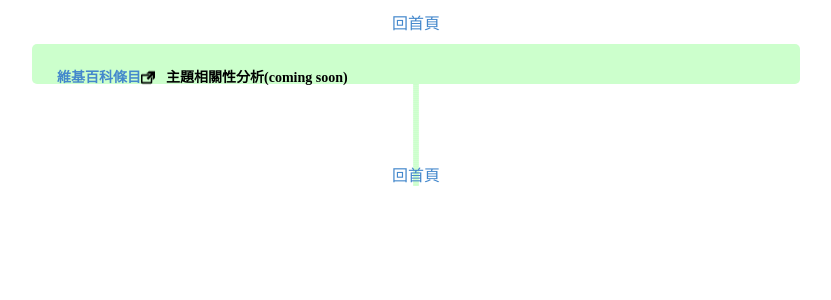
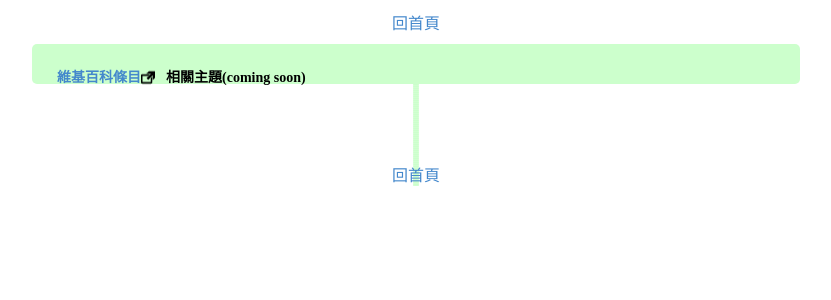
Before and after one commit to radjan/newspac, a Django app: template templates/topic.html in a window 1280 px wide. Shown: the top 300 px of the page, without its empty margins (224-1055 px from the left). Run offline with Django 3.2, Linux system fonts and the light colour scheme; the template is opened without the code that fills it, so the values that code supplies are empty.

Commit message:
change msg

```diff
--- a/templates/topic.html
+++ b/templates/topic.html
@@ -28,7 +28,7 @@
         <div class='topic_desc_item'>
             <a href='http://zh.wikipedia.org/wiki/{{ topic }}' target='_blank'>維基百科條目</a>
         </div>
-        <div class='topic_desc_item'>主題相關性分析(coming soon)</div>
+        <div class='topic_desc_item'>相關主題(coming soon)</div>
     </div>
     <div class='article_body'>
         <div class='article evenhead'>&nbsp;</div>
```
